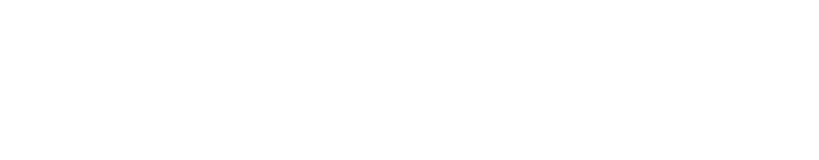
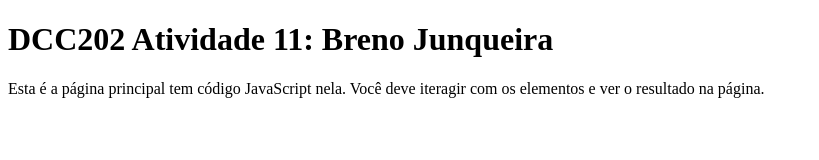
Before and after one commit to ufjf-dcc202/ufjf-dcc202-2023-3-a-atv11-beJayBR, a plain HTML site: page index.html in a window 1280 px wide. Shown: the whole page, without its empty margins (0-819 px from the left). Drawn offline with Linux system fonts and the light colour scheme.

Commit message:
Adiciona uma main com conteúdo

```diff
--- a/index.html
+++ b/index.html
@@ -6,6 +6,9 @@
     <title>DCC202 Atividade 11: Breno Junqueira</title>
 </head>
 <body>
-
+    <main>
+        <h1>DCC202 Atividade 11: Breno Junqueira</h1>
+        <p>Esta é a página principal tem código JavaScript nela. Você deve iteragir com os elementos e ver o resultado na página.</p>
+    </main>
 </body>
 </html>
```
